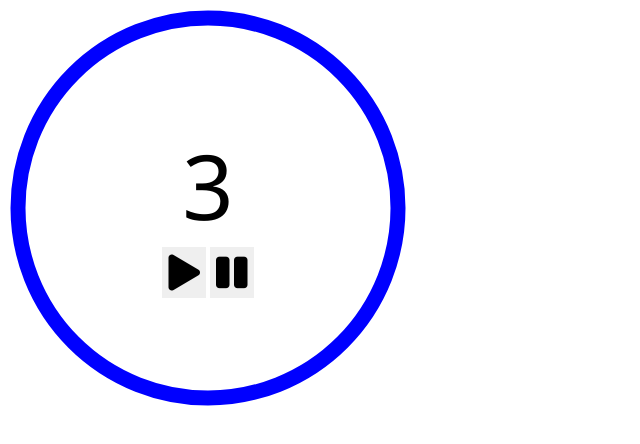
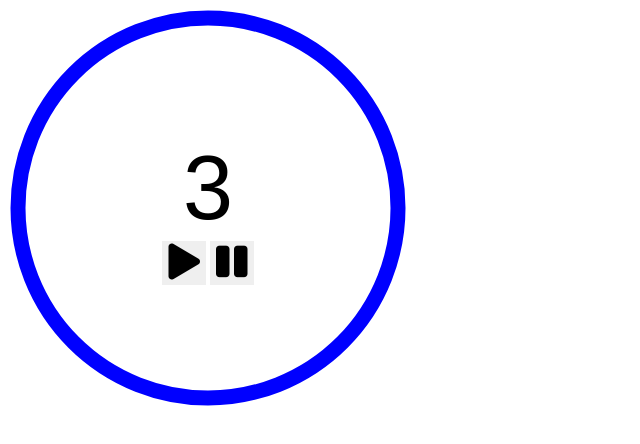
Before and after one commit to hptran7/Timer-Mini-Project, a plain HTML site: page index.html in a window 1280 px wide. Shown: the whole page, without its empty margins (0-640 px from the left). Drawn offline with Linux system fonts and the light colour scheme.

Commit message:
Mini Project updated

```diff
--- a/style/style.css
+++ b/style/style.css
@@ -8,9 +8,6 @@
     display: inline-block;
   }
 
-  * {
-    font: inherit;
-  }
 
   body {
     font-family: 'Segoe UI', Roboto, Oxygen, Ubuntu, Cantarell, 'Fira Sans',
```
